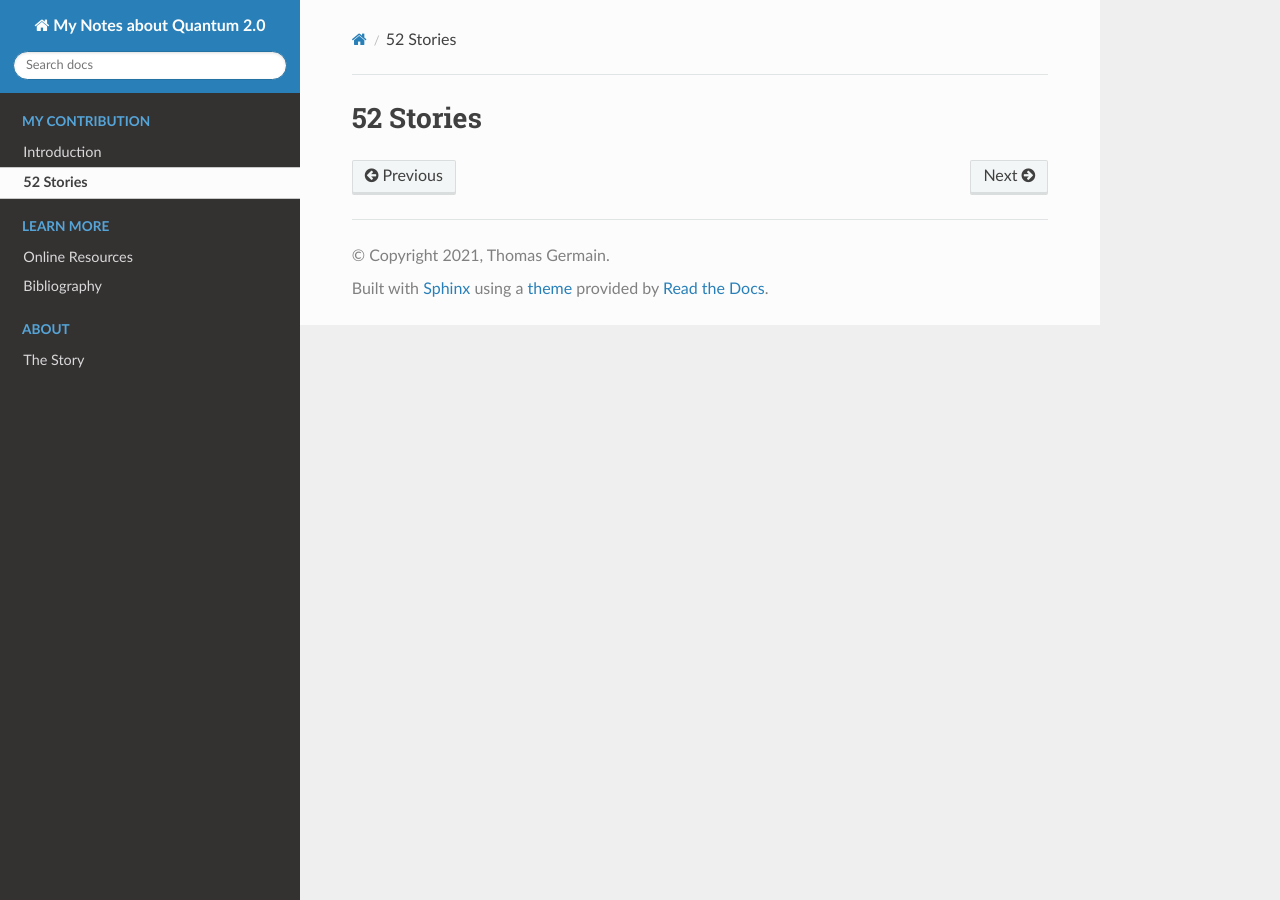
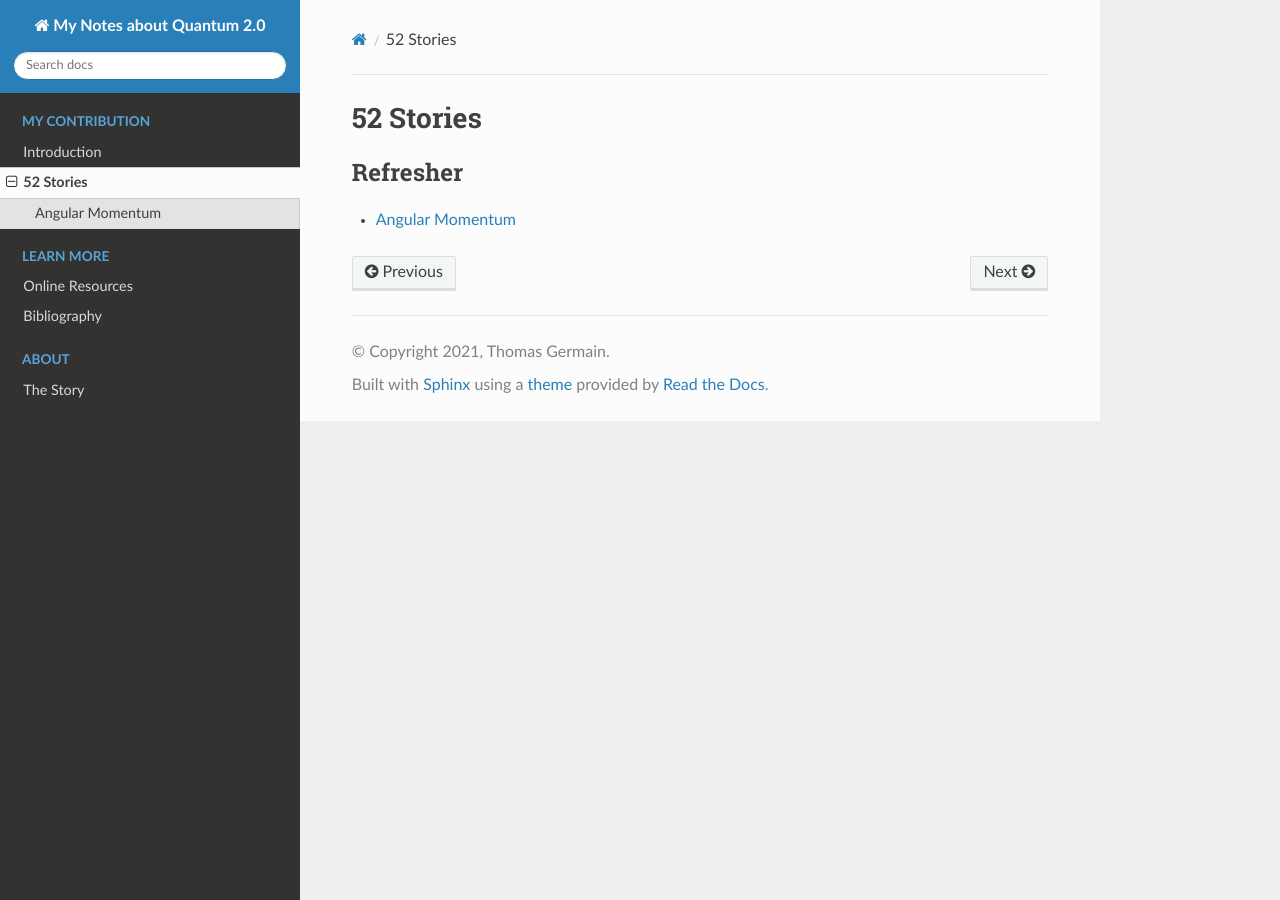
Before and after one commit to tomlqc/about-quantum, a Sphinx documentation site: the page built from source/stories/index.rst, in a window 1280 px wide. Built offline with Sphinx 7.4.7 and the Read the Docs theme 2.0.0, drawn with Linux system fonts in a browser that asks for light colours.

Commit message:
Start of angular momentum

```diff
--- a/source/index.rst
+++ b/source/index.rst
@@ -44,6 +44,8 @@ An Introduction
 52 Stories about Quantum Science
 --------------------------------
 
+* **Refresher:** :ref:`stories/angular-momentum:Angular Momentum`
+
 
 Learn more
 ----------
--- a/source/stories/index.rst
+++ b/source/stories/index.rst
@@ -2,3 +2,14 @@
 ##########
 52 Stories
 ##########
+
+.. toctree::
+    :maxdepth: 1
+    :caption: Refresher
+
+    angular-momentum.rst
+
+.. ---------------------------------------------------------------------------
+
+
+.. ---------------------------------------------------------------------------
```
Also changed, not shown: other parts of source/index.rst (+1 -1 lines), source/stories/angular-momentum.rst (added, +9 -0 lines).
